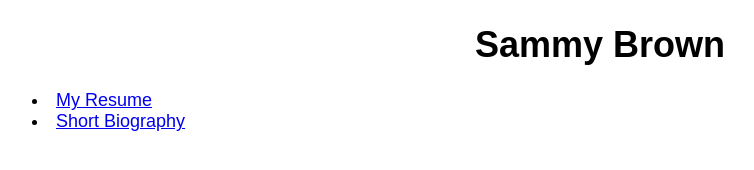
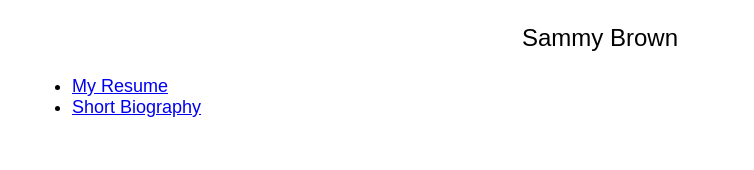
Before and after one commit to sbrown09/sbrown09.github.com, a plain HTML site: page index.html in a window 1280 px wide. Shown: the whole page, without its empty margins (40-794 px from the left). Drawn offline with Linux system fonts and the light colour scheme.

Commit message:
fix links

```diff
--- a/CSS/handheld.css
+++ b/CSS/handheld.css
@@ -21,6 +21,11 @@ h3, p {
 	font-weight: bold;
 }
 
+#main{
+	font-size: x-large;
+	text-align: center;
+}
+
 #ital {
 	text-align: center;
 	font-style: italic;
--- a/CSS/simple.css
+++ b/CSS/simple.css
@@ -41,6 +41,10 @@ h4, h5, h6 {
 	padding-right: 5%;
 }
 
+#main {
+	font-size: x-large;
+	text-align: center;
+}
 
 
 #ital {
--- a/index.html
+++ b/index.html
@@ -11,8 +11,10 @@
 
 <body>
 
-<h1>Sammy Brown</h1>
+<p id="main">Sammy Brown</p>
+<ul>
 <li><a href="resume.html">My Resume</a></li>
 <li><a href="bio.html">Short Biography</a></li>
+</ul>
 </body>
 </html>
```
